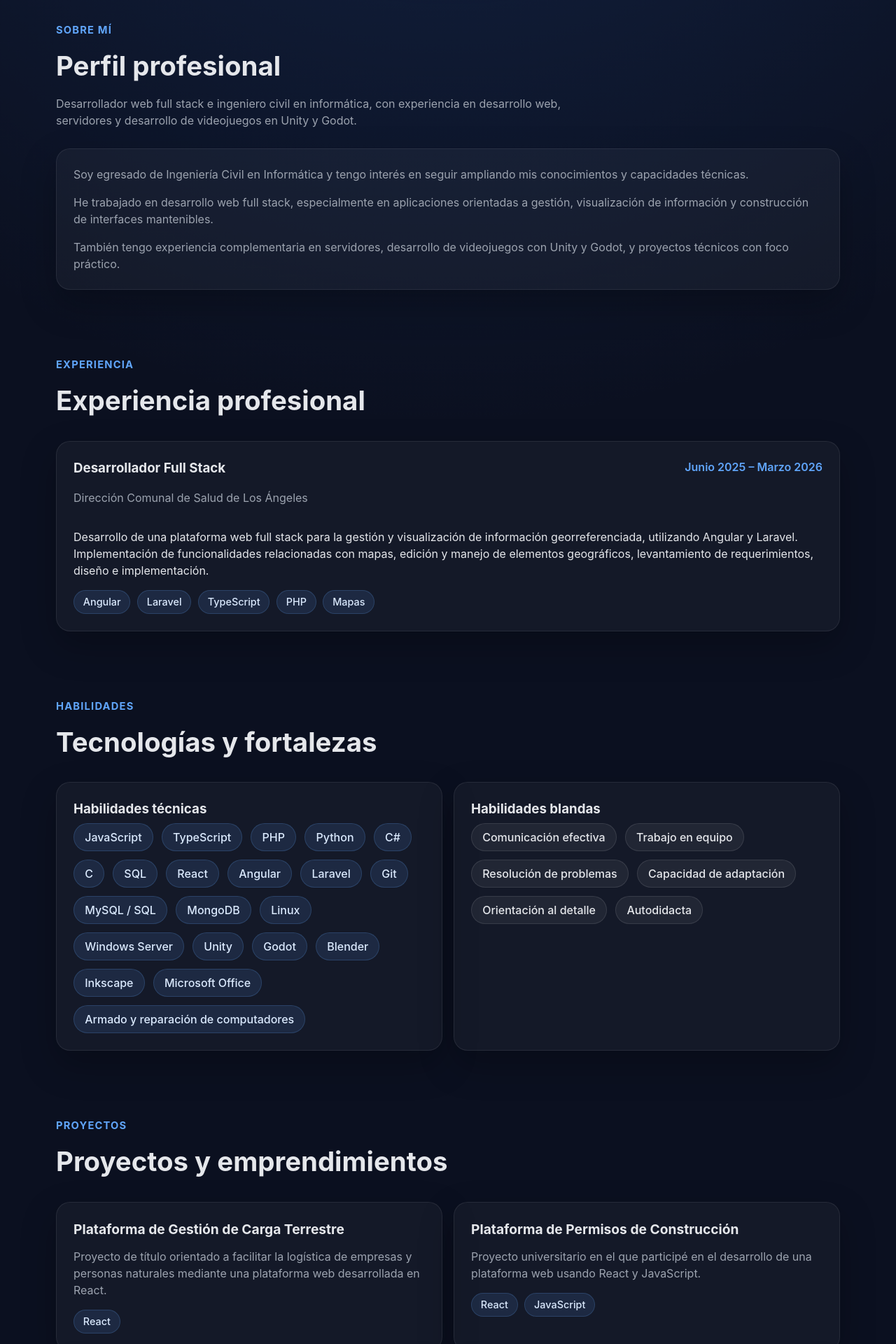
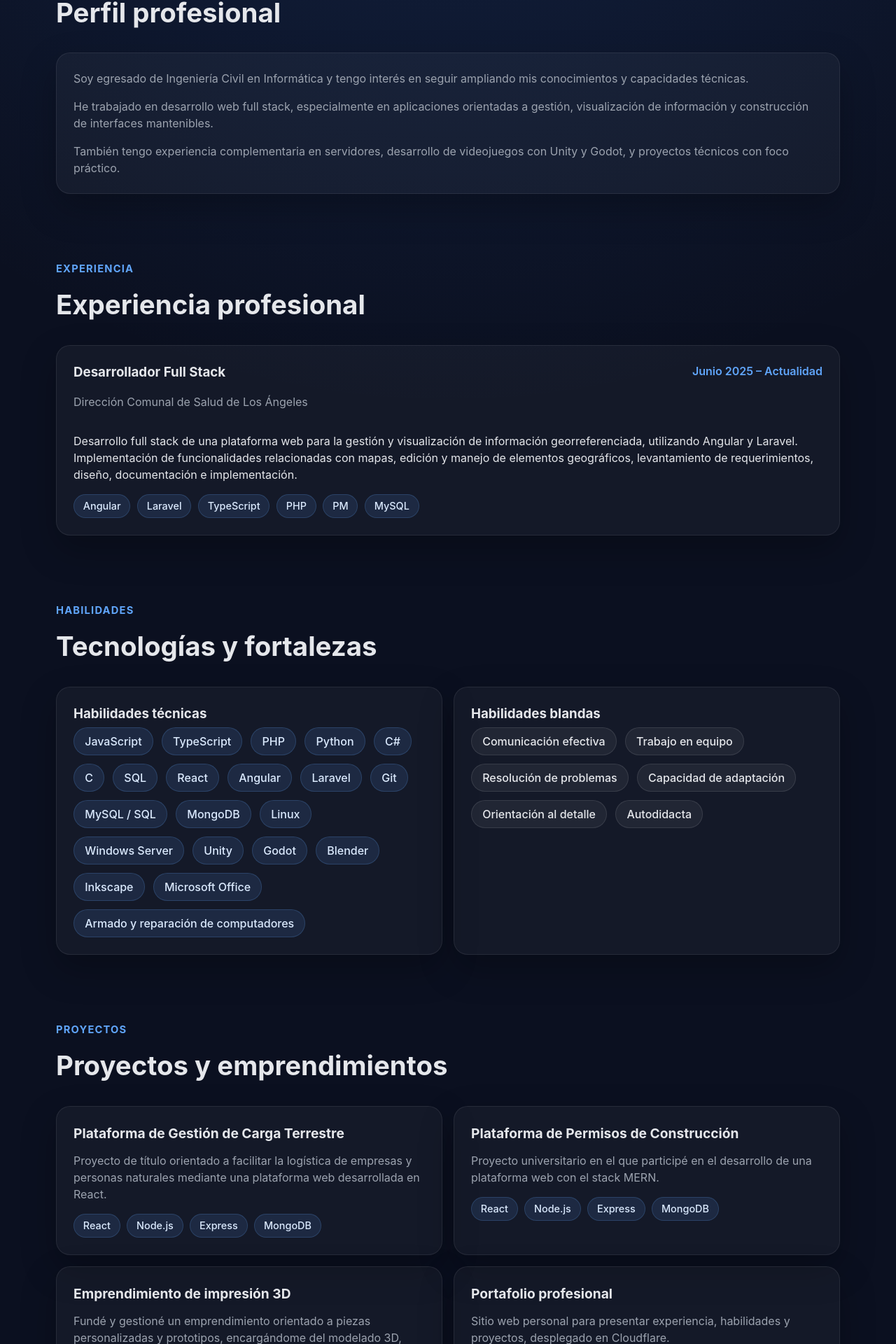
Before and after one commit to rodripgg/portfolio, a React app: page / in a window 1280 px wide. Shown: the part 570-2490 px from the top of the page at 70% size. Built offline with nearby package versions, Linux system fonts and the light colour scheme; the HTML template or start-up script is replaced by a standard one.

Commit message:
data corregida

```diff
--- a/src/data/portfolio.ts
+++ b/src/data/portfolio.ts
@@ -2,15 +2,12 @@ import type { PortfolioData } from "../types/portfolio";
 
 export const portfolioData: PortfolioData = {
   name: "Rodrigo Parra Godoy",
-  role: "Desarrollador Web Full Stack",
+  role: "Ingeniero civil en informática",
   location: "Los Ángeles, Chile",
   email: "rodrigoparra08@gmail.com",
   linkedin: "https://linkedin.com/in/rodrigo-parra",
   github: "https://github.com/rodripgg",
   cvUrl: "/cv.pdf",
-
-  summary:
-    "Desarrollador web full stack e ingeniero civil en informática, con experiencia en desarrollo web, servidores y desarrollo de videojuegos en Unity y Godot.",
 
   about: [
     "Soy egresado de Ingeniería Civil en Informática y tengo interés en seguir ampliando mis conocimientos y capacidades técnicas.",
@@ -66,10 +63,10 @@ export const portfolioData: PortfolioData = {
     {
       role: "Desarrollador Full Stack",
       company: "Dirección Comunal de Salud de Los Ángeles",
-      period: "Junio 2025 – Marzo 2026",
+      period: "Junio 2025 – Actualidad",
       description:
-        "Desarrollo de una plataforma web full stack para la gestión y visualización de información georreferenciada, utilizando Angular y Laravel. Implementación de funcionalidades relacionadas con mapas, edición y manejo de elementos geográficos, levantamiento de requerimientos, diseño e implementación.",
-      stack: ["Angular", "Laravel", "TypeScript", "PHP", "Mapas"],
+        "Desarrollo full stack de una plataforma web para la gestión y visualización de información georreferenciada, utilizando Angular y Laravel. Implementación de funcionalidades relacionadas con mapas, edición y manejo de elementos geográficos, levantamiento de requerimientos, diseño, documentación e implementación.",
+      stack: ["Angular", "Laravel", "TypeScript", "PHP", "PM", "MySQL"],
     },
   ],
 
@@ -78,19 +75,19 @@ export const portfolioData: PortfolioData = {
       title: "Plataforma de Gestión de Carga Terrestre",
       description:
         "Proyecto de título orientado a facilitar la logística de empresas y personas naturales mediante una plataforma web desarrollada en React.",
-      stack: ["React"],
+      stack: ["React", "Node.js", "Express", "MongoDB"],
     },
     {
       title: "Plataforma de Permisos de Construcción",
       description:
-        "Proyecto universitario en el que participé en el desarrollo de una plataforma web usando React y JavaScript.",
-      stack: ["React", "JavaScript"],
+        "Proyecto universitario en el que participé en el desarrollo de una plataforma web con el stack MERN.",
+      stack: ["React", "Node.js", "Express", "MongoDB"],
     },
     {
       title: "Emprendimiento de impresión 3D",
       description:
         "Fundé y gestioné un emprendimiento orientado a piezas personalizadas y prototipos, encargándome del modelado 3D, operación y mantención de impresoras, atención a clientes, presupuestos y ventas.",
-      stack: ["Modelado 3D", "Impresión 3D", "Gestión"],
+      stack: ["Modelado 3D", "Impresión 3D", "Gestión", "Blender"],
     },
     {
       title: "Portafolio profesional",
@@ -119,13 +116,13 @@ export const portfolioData: PortfolioData = {
       institution: "Universidad del Bío-Bío",
       period: "Julio 2022 - Diciembre 2022",
       description:
-        "Creé un curso básico de Unity para estudiantes de informática como parte de una plataforma educativa destinada a alumnos practicantes.",
+        "Creé un curso de Unity básico para estudiantes de informática como parte de una plataforma educativa destinada a alumnos practicantes.",
     },
     {
       institution: "Neuron Tech",
       period: "Agosto 2024 - Octubre 2024",
       description:
-        "Realicé trabajo frontend en React para la empresa Neuron Tech de Concepción.",
+        "Desarrollé frontend en React para la empresa Neuron Tech de Concepción, con enfoque en la experiencia de usuario.",
     },
   ],
 
```
